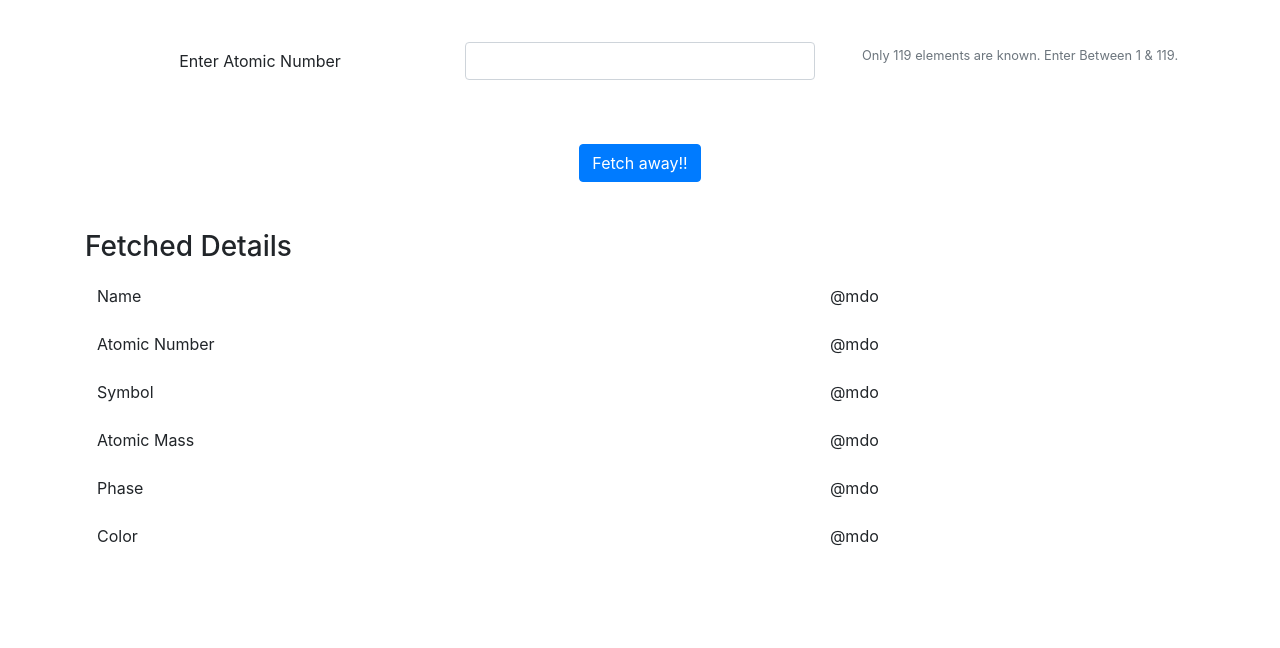
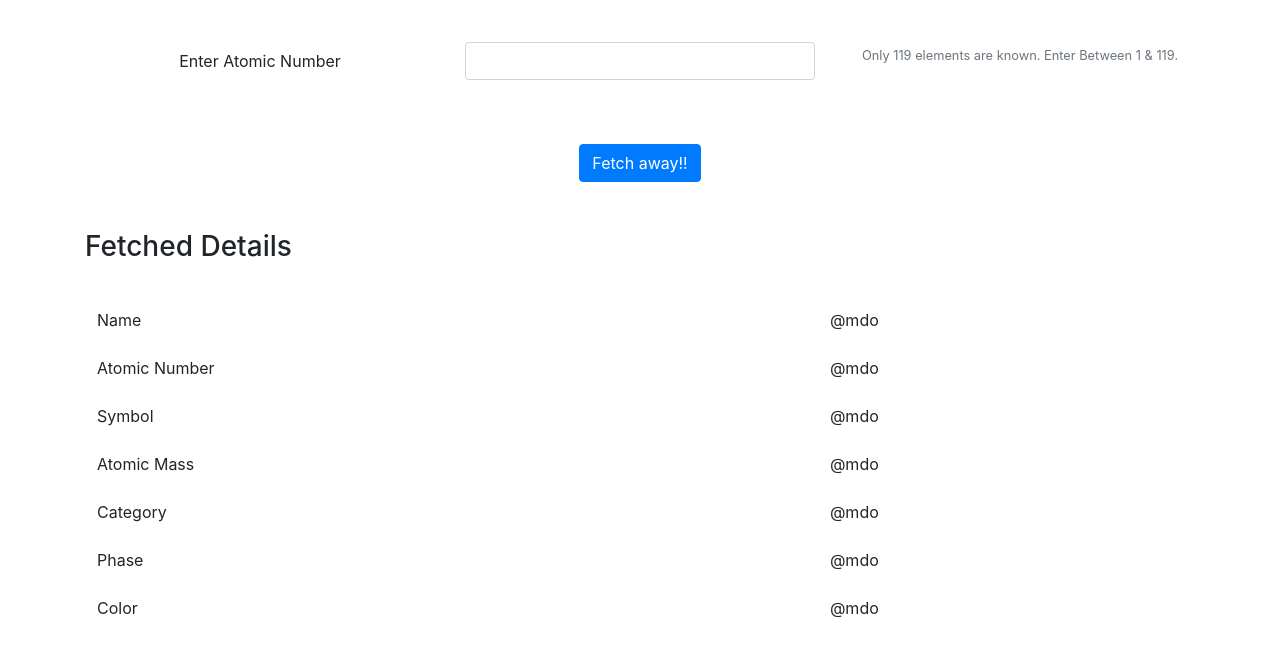
Before and after one commit to dhairyaj/Periodic-Table, a plain HTML site: page index.html in a window 1280 px wide. Shown: the part 174-822 px from the top of the page. Before the commit the page ends 800 px from the top, so only its background shows below. Drawn offline with nearby package versions, Linux system fonts and the light colour scheme.

Commit message:
more table changes

```diff
--- a/index.html
+++ b/index.html
@@ -31,7 +31,7 @@
               </form>
           </div><br><br>
           <div class="fetched">
-              <h3>Fetched Details</h3>
+              <h3>Fetched Details</h3><br>
             <table class="table table-borderless">
                 <tbody>
                   <tr>
@@ -51,8 +51,12 @@
                     <td id="atomic_mass">@mdo</td id="">
                   </tr>
                   <tr>
+                    <td>Category</td>
+                    <td id="category">@mdo</td id="">
+                  </tr>
+                  <tr>
                     <td>Phase</td>
-                    <td id="">@mdo</td id="">
+                    <td id="phase">@mdo</td id="">
                   </tr>
                   <tr>
                     <td>Color</td>
```
